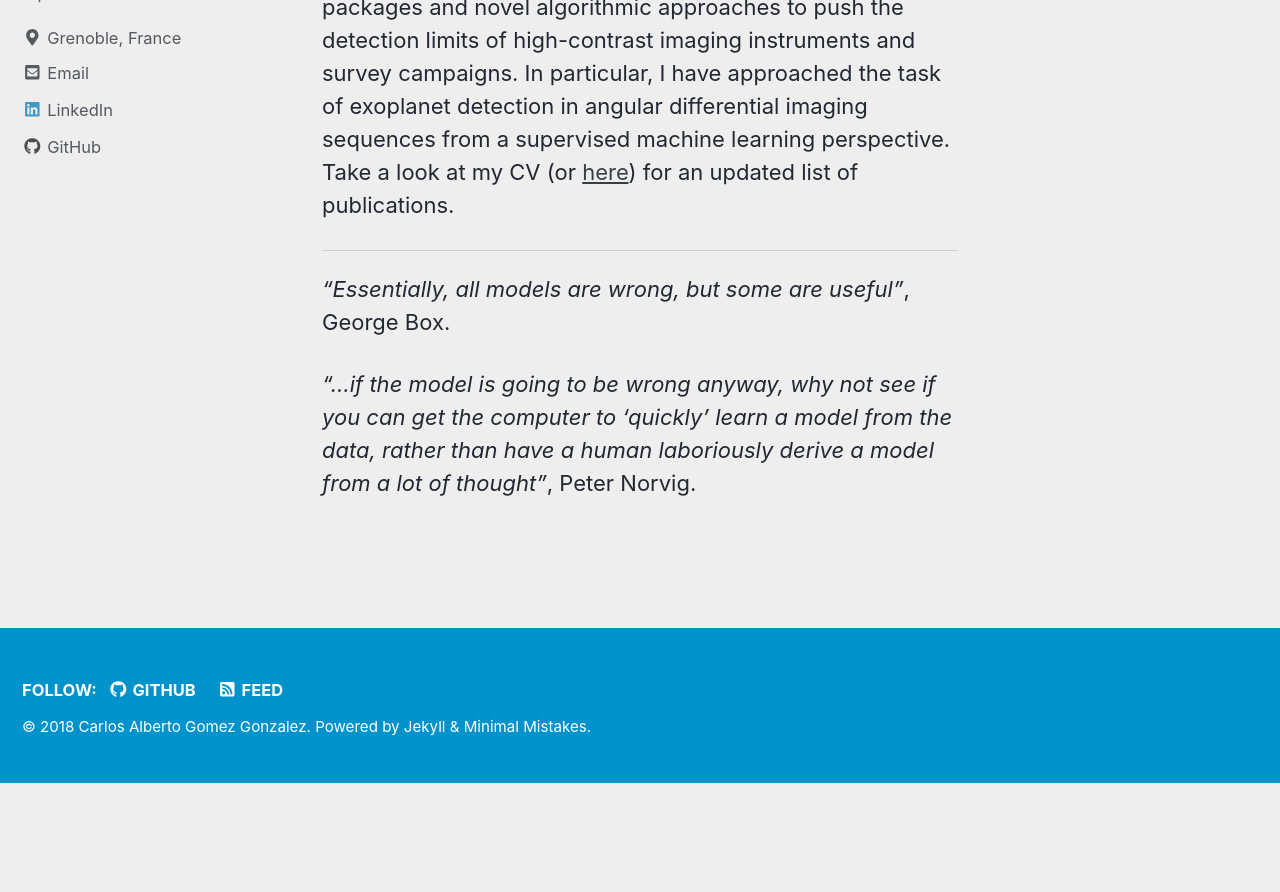
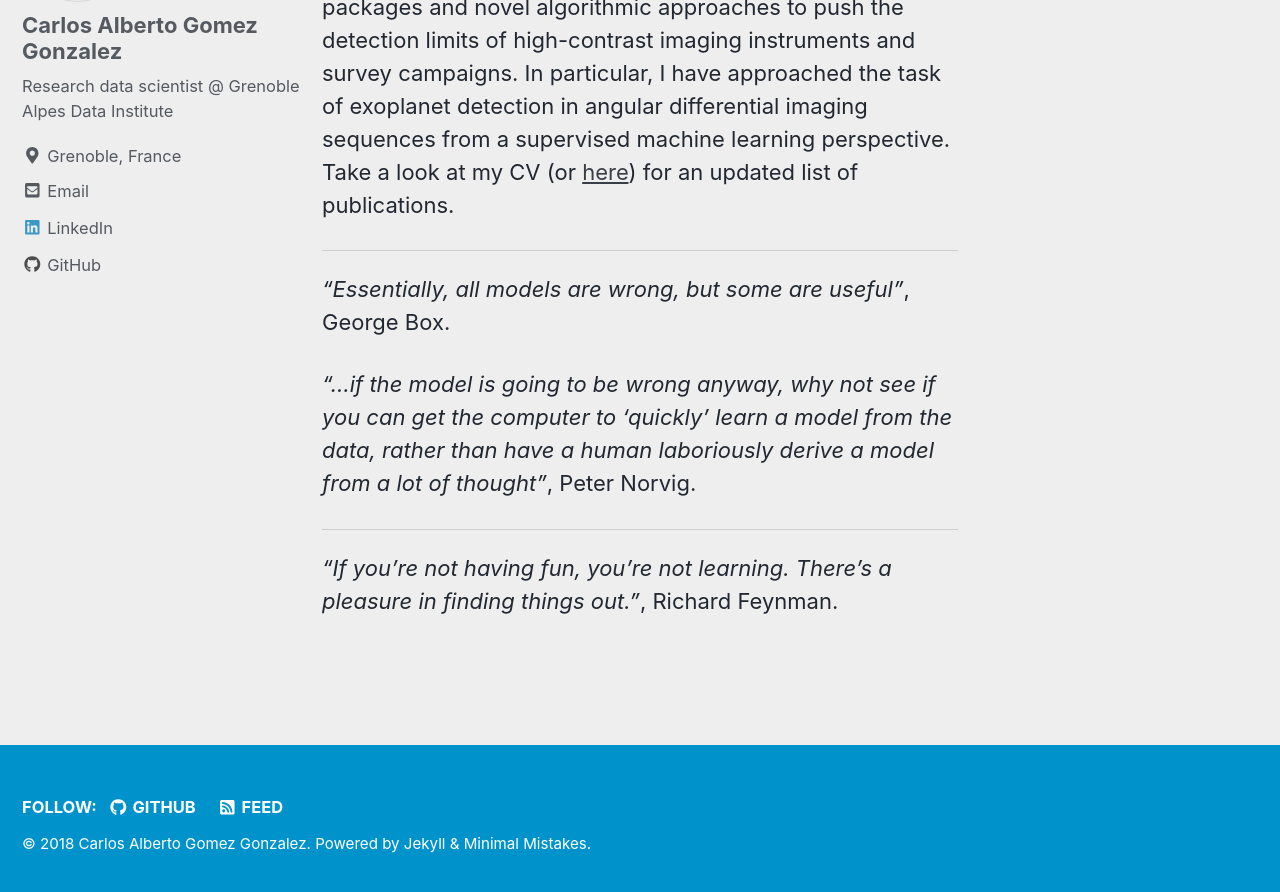
Before and after one commit to carlos-gg/carlos-gg.github.io, a Jekyll site: the page built from index.md, in a window 1280 px wide and 900 px high, scrolled down 951 px. Shown: the top 892 px of the window. Built offline with Jekyll 4.4.1, drawn with Linux system fonts in a browser that asks for light colours; nearby versions of some CDN libraries; our own code applies the rules of GitHub Pages for plain Markdown files; the list of posts is cut into pages by our own code; before the commit the page ends 1733 px from its top, so only the background shows below that.

Commit message:
no message

```diff
--- a/index.md
+++ b/index.md
@@ -11,3 +11,7 @@
 _"Essentially, all models are wrong, but some are useful"_, George Box.
 
 _"...if the model is going to be wrong anyway, why not see if you can get the computer to ‘quickly’ learn a model from the data, rather than have a human laboriously derive a model from a lot of thought"_, Peter Norvig.
+
+------------
+
+_"If you're not having fun, you're not learning. There's a pleasure in finding things out."_, Richard Feynman.
```
Also changed, not shown: 1 other file.
